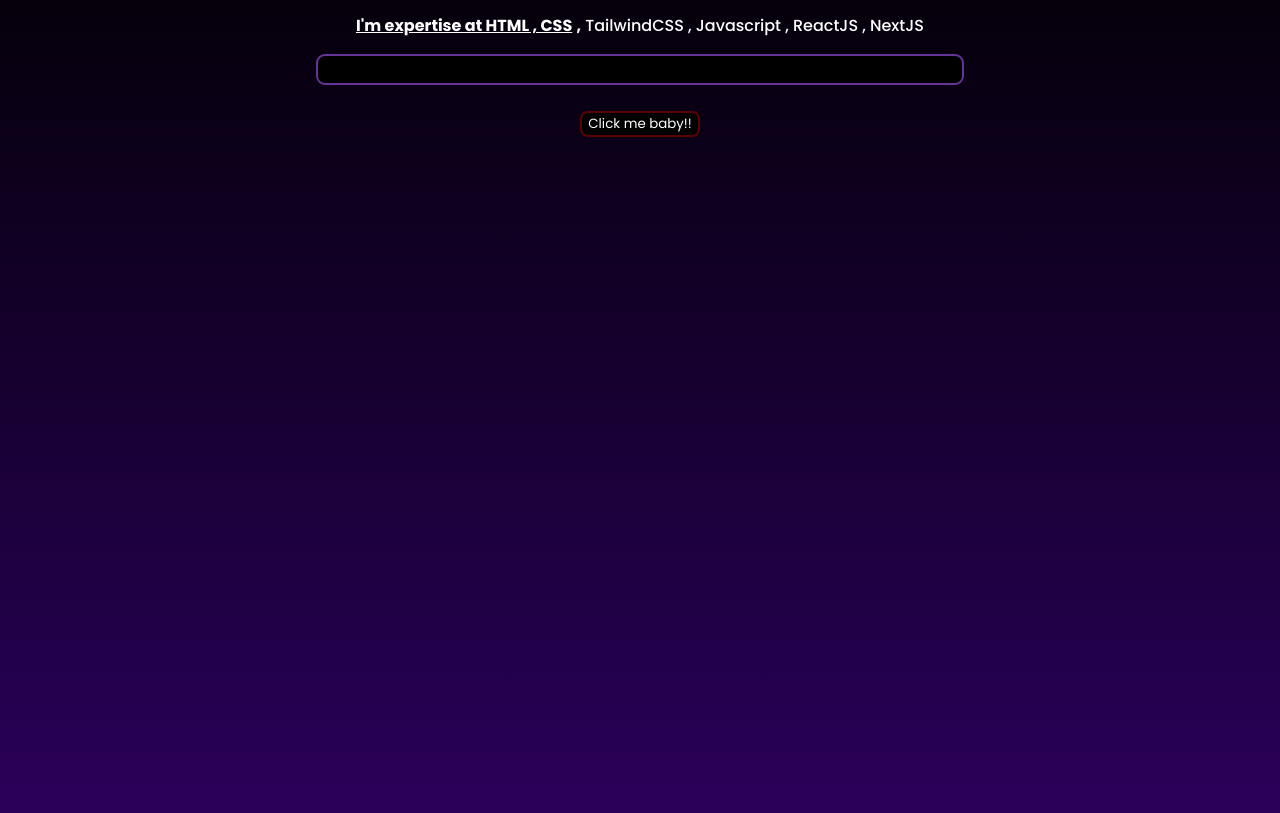
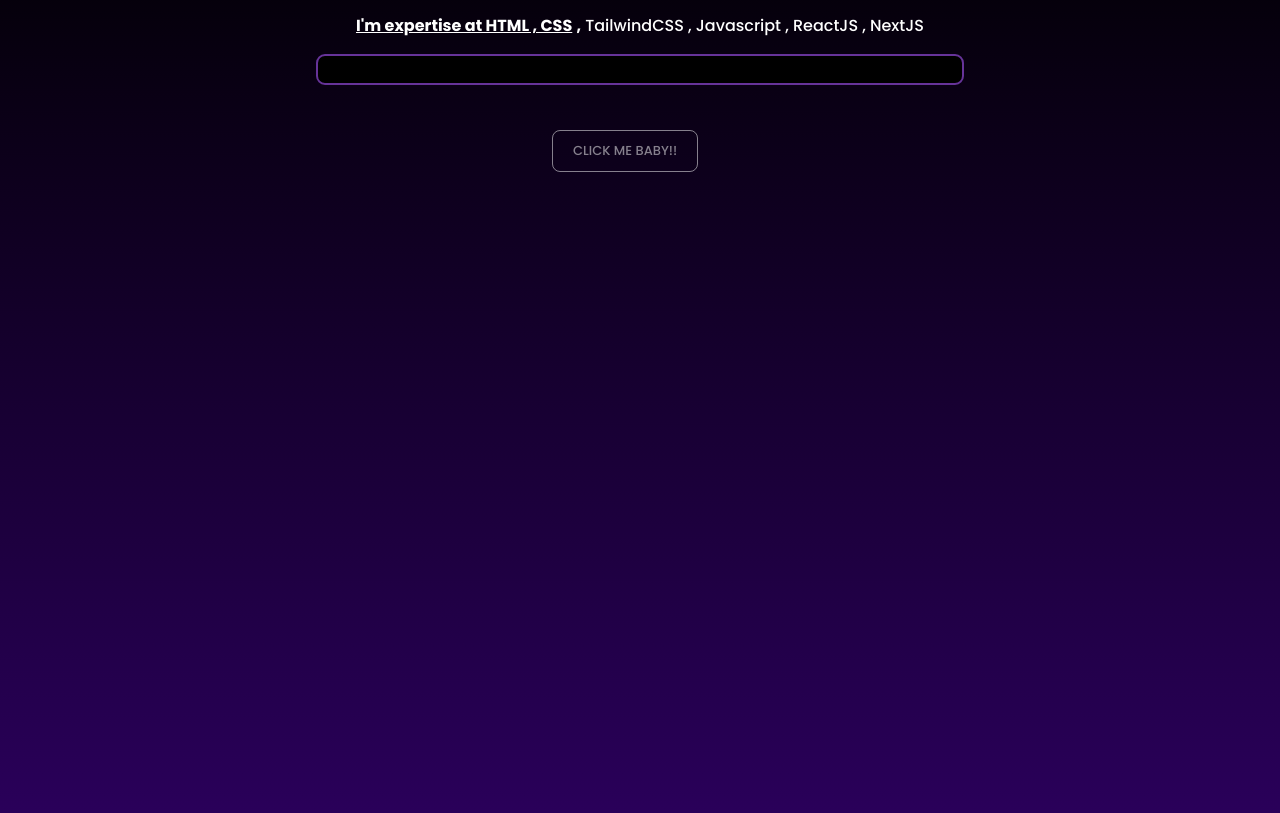
Before and after one commit to 0xIftekhar443/my-first-website, a plain HTML site: page index.html in a window 1280 px wide. Shown: the part 119-932 px from the top of the page. Drawn offline with Linux system fonts and the light colour scheme.

Commit message:
my work is done

```diff
--- a/index.html
+++ b/index.html
@@ -15,11 +15,11 @@
     <p>I'm a Full stack Web Developer.</p>
     <p><b><u>I'm expertise at HTML , CSS</u></b> <b>,</b> TailwindCSS , Javascript , ReactJS , NextJS</p>
 
-    <input type="text" Hello>
+    <input type="text" Search About me>
 
     <br><br>
 
-    <button>Click me baby!!</button>
+    <button id="Button">Click me baby!!</button>
 
 </body>
 </html>
--- a/style.css
+++ b/style.css
@@ -17,15 +17,37 @@
     text-align: center;
     font-family: "Poppins" , sans-serif;
 }
+#Button {
+    margin-top: 20px;
+    margin-bottom: 40px;
+    margin-right: 30px;
+    padding: 10px 20px;
+    text-transform: uppercase;
+    border-radius: 8px;
+    font-size: 13px;
+    font-weight: 500;
+    color: #ffffff80;
+    text-shadow: none;
+    background: transparent;
+    cursor: pointer;
+    box-shadow: transparent;
+    border: 1px solid #ffffff80;
+    transition: 0.5s ease;
+    user-select: none;
+    font-family: "Poppins", sans-serif;
+      font-weight: 500;
+      font-style: normal;
+  }
 
-button {
-    background-color: rgb(0, 0, 0);
-    border: 2px solid rgba(255, 0, 0, 0.35);
-    border-radius: 8px;
-    color: white;
-    font-family: "Poppins", sans-serif;
-    cursor:pointer;
-}
+  #Button:hover,
+  :focus {
+    color: #ffffff;
+    background: #17051c;
+    border: 1px solid #2a0037;
+    text-shadow: 0 0 5px #ffffff, 0 0 10px #ffffff, 0 0 20px #ffffff;
+    box-shadow: 0 0 5px #2a0037, 0 0 20px #2a0037, 0 0 50px #00ffbb,
+      0 0 100px #2a0037;
+  }
 
 ::selection {
     background-color: rgba(95, 95, 95, 0.307);
```
